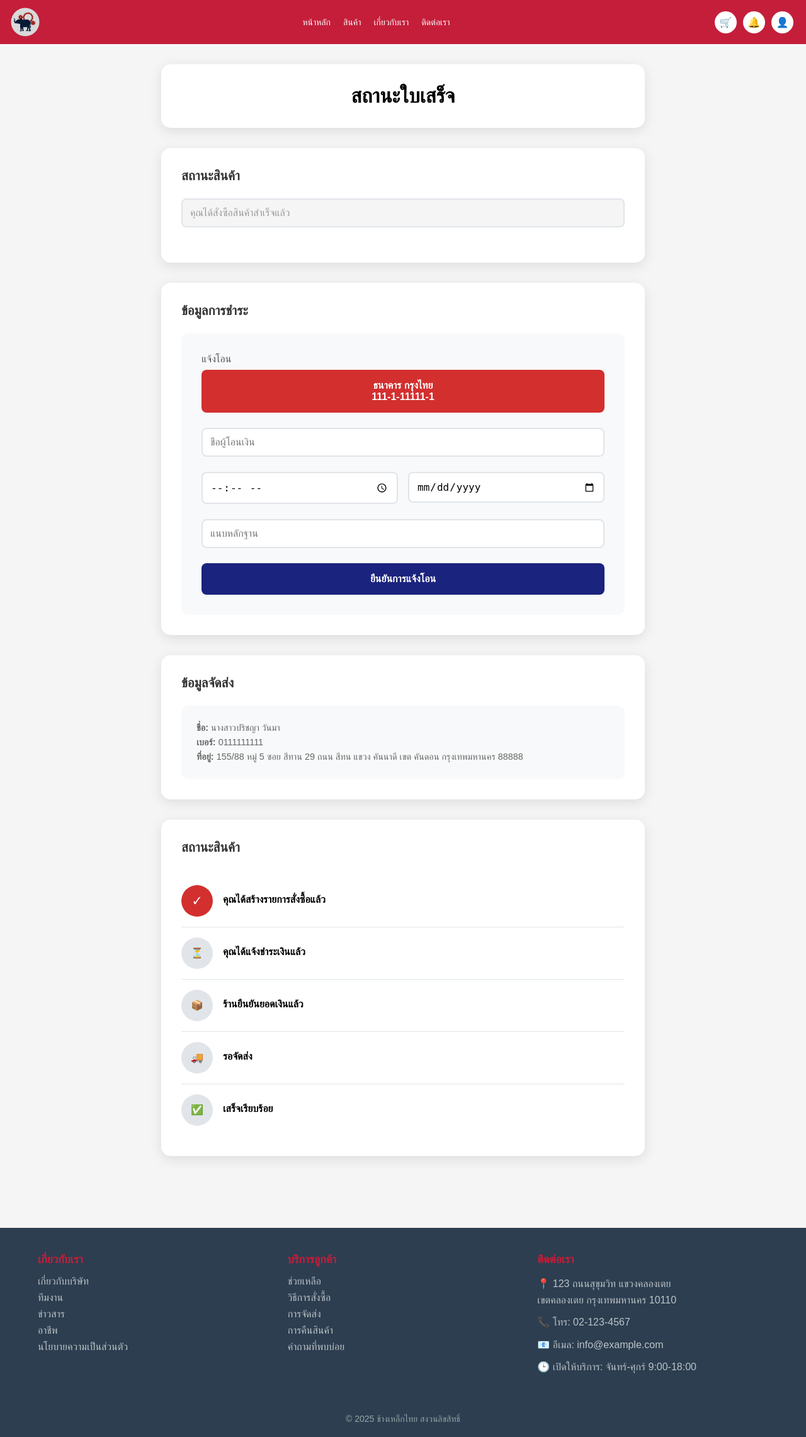
After one commit to KhunnKAI/Steel-Project-new-, a PHP site: page /bill.php in a window 1280 px wide. The commit adds this page. Shown: the whole page at 63% size. Run offline with PHP 8.4, Linux system fonts and the light colour scheme.

Commit message:
update payment , new bill

```diff
--- /dev/null
+++ b/bill.php
@@ -0,0 +1,445 @@
+<!DOCTYPE html>
+<html lang="th">
+<head>
+    <meta charset="UTF-8">
+    <meta name="viewport" content="width=device-width, initial-scale=1.0">
+    <title>สถานะในเสร็จ</title>
+    <link href="header.css" rel="stylesheet">
+    <link href="footer.css" rel="stylesheet">
+    <style>
+        * {
+            margin: 0;
+            padding: 0;
+            box-sizing: border-box;
+        }
+
+        body {
+            font-family: Arial, sans-serif;
+            background-color: #f5f5f5;
+        }
+
+        .github-icon {
+            width: 32px;
+            height: 32px;
+            background: white;
+            border-radius: 50%;
+            display: flex;
+            align-items: center;
+            justify-content: center;
+            color: #333;
+            font-weight: bold;
+        }
+
+        .admin-text {
+            font-size: 0.9rem;
+        }
+
+        .header-right {
+            display: flex;
+            align-items: center;
+            gap: 1rem;
+        }
+
+        .user-icons {
+            display: flex;
+            gap: 0.5rem;
+        }
+
+        .user-icon {
+            width: 32px;
+            height: 32px;
+            background: rgba(255,255,255,0.2);
+            border-radius: 50%;
+            display: flex;
+            align-items: center;
+            justify-content: center;
+            cursor: pointer;
+            transition: background 0.3s ease;
+        }
+
+        .user-icon:hover {
+            background: rgba(255,255,255,0.3);
+        }
+
+        .container {
+            max-width: 800px;
+            margin: 0 auto;
+            padding: 2rem 1rem;
+        }
+
+        .main-title {
+            background: white;
+            padding: 2rem;
+            border-radius: 15px;
+            text-align: center;
+            font-size: 2rem;
+            font-weight: bold;
+            margin-bottom: 2rem;
+            box-shadow: 0 5px 20px rgba(0,0,0,0.1);
+        }
+
+        .section {
+            background: white;
+            border-radius: 15px;
+            padding: 2rem;
+            margin-bottom: 2rem;
+            box-shadow: 0 5px 20px rgba(0,0,0,0.1);
+        }
+
+        .section-title {
+            font-size: 1.3rem;
+            font-weight: bold;
+            margin-bottom: 1.5rem;
+            color: #333;
+        }
+
+        .form-group {
+            margin-bottom: 1.5rem;
+        }
+
+        .form-label {
+            display: block;
+            margin-bottom: 0.5rem;
+            font-weight: 500;
+            color: #555;
+        }
+
+        .form-input {
+            width: 100%;
+            padding: 0.75rem;
+            border: 2px solid #e1e5e9;
+            border-radius: 8px;
+            font-size: 1rem;
+            transition: border-color 0.3s ease;
+        }
+
+        .form-input:focus {
+            outline: none;
+            border-color: #d32f2f;
+        }
+
+        .form-input:disabled {
+            background: #f5f5f5;
+            color: #999;
+        }
+
+        .payment-form {
+            background: #f8f9fa;
+            padding: 2rem;
+            border-radius: 12px;
+            margin-top: 1rem;
+        }
+
+        .bank-info {
+            background: #d32f2f;
+            color: white;
+            padding: 1rem;
+            border-radius: 8px;
+            text-align: center;
+            margin-bottom: 1.5rem;
+            font-weight: bold;
+        }
+
+        .form-row {
+            display: grid;
+            grid-template-columns: 1fr 1fr;
+            gap: 1rem;
+            margin-bottom: 1.5rem;
+        }
+
+        .submit-btn {
+            width: 100%;
+            background: #1a237e;
+            color: white;
+            border: none;
+            padding: 1rem;
+            border-radius: 8px;
+            font-size: 1rem;
+            font-weight: bold;
+            cursor: pointer;
+            transition: all 0.3s ease;
+        }
+
+        .submit-btn:hover {
+            background: #303f9f;
+            transform: translateY(-2px);
+            box-shadow: 0 5px 15px rgba(26, 35, 126, 0.3);
+        }
+
+        .address-section {
+            background: #f8f9fa;
+            padding: 1.5rem;
+            border-radius: 12px;
+            margin-top: 1rem;
+        }
+
+        .address-text {
+            font-size: 0.9rem;
+            line-height: 1.6;
+            color: #666;
+        }
+
+        .status-timeline {
+            margin-top: 2rem;
+        }
+
+        .timeline-item {
+            display: flex;
+            align-items: center;
+            gap: 1rem;
+            padding: 1rem 0;
+            border-bottom: 1px solid #e1e5e9;
+        }
+
+        .timeline-item:last-child {
+            border-bottom: none;
+        }
+
+        .timeline-icon {
+            width: 50px;
+            height: 50px;
+            background: #e1e5e9;
+            border-radius: 50%;
+            display: flex;
+            align-items: center;
+            justify-content: center;
+            flex-shrink: 0;
+        }
+
+        .timeline-icon.active {
+            background: #d32f2f;
+            color: white;
+        }
+
+        .timeline-content {
+            flex: 1;
+        }
+
+        .timeline-title {
+            font-weight: bold;
+            margin-bottom: 0.25rem;
+        }
+
+        @keyframes fadeInUp {
+            from {
+                opacity: 0;
+                transform: translateY(30px);
+            }
+            to {
+                opacity: 1;
+                transform: translateY(0);
+            }
+        }
+
+        .section {
+            animation: fadeInUp 0.6s ease;
+        }
+
+        .section:nth-child(2) { animation-delay: 0.1s; }
+        .section:nth-child(3) { animation-delay: 0.2s; }
+        .section:nth-child(4) { animation-delay: 0.3s; }
+        .section:nth-child(5) { animation-delay: 0.4s; }
+
+        @media (max-width: 768px) {
+            .form-row {
+                grid-template-columns: 1fr;
+            }
+
+            .container {
+                padding: 1rem;
+            }
+
+            .section {
+                padding: 1.5rem;
+            }
+        }
+    </style>
+</head>
+<body>
+    <!-- Header -->
+    <?php include("header.php");?>
+
+    <div class="container">
+        <div class="main-title">
+            สถานะใบเสร็จ
+        </div>
+
+        <div class="section">
+            <div class="section-title">สถานะสินค้า</div>
+            <div class="form-group">
+                <input type="text" class="form-input" value="คุณได้สั่งซื้อสินค้าสำเร็จแล้ว" disabled>
+            </div>
+        </div>
+
+        <div class="section">
+            <div class="section-title">ข้อมูลการชำระ</div>
+
+            <div class="payment-form">
+                <div class="form-label">แจ้งโอน</div>
+
+                <div class="bank-info">
+                    ธนาคาร กรุงไทย<br>
+                    111-1-11111-1
+                </div>
+
+                <div class="form-group">
+                    <input type="text" class="form-input" placeholder="ชื่อผู้โอนเงิน">
+                </div>
+
+                <div class="form-row">
+                    <div>
+                        <input type="time" class="form-input" placeholder="เวลาที่โอน">
+                    </div>
+                    <div>
+                        <input type="date" class="form-input" placeholder="วันที่โอน">
+                    </div>
+                </div>
+
+                <div class="form-group">
+                    <input type="text" class="form-input" placeholder="แนบหลักฐาน">
+                </div>
+
+                <button class="submit-btn">ยืนยันการแจ้งโอน</button>
+            </div>
+        </div>
+
+        <div class="section">
+            <div class="section-title">ข้อมูลจัดส่ง</div>
+
+            <div class="address-section">
+                <div class="address-text">
+                    <strong>ชื่อ:</strong> นางสาวปริชญา วันมา<br>
+                    <strong>เบอร์:</strong> 0111111111<br>
+                    <strong>ที่อยู่:</strong> 155/88 หมู่ 5 ซอย สีทาน 29 ถนน สีทน
+แขวง คันนาดี เขต คันดอน กรุงเทพมหานคร 88888<br>
+                </div>
+            </div>
+        </div>
+
+        <div class="section">
+            <div class="section-title">สถานะสินค้า</div>
+
+            <div class="status-timeline">
+                <div class="timeline-item">
+                    <div class="timeline-icon active">✓</div>
+                    <div class="timeline-content">
+                        <div class="timeline-title">คุณได้สร้างรายการสั่งซื้อแล้ว</div>
+                    </div>
+                </div>
+
+                <div class="timeline-item">
+                    <div class="timeline-icon">⏳</div>
+                    <div class="timeline-content">
+                        <div class="timeline-title">คุณได้แจ้งชำระเงินแล้ว</div>
+                    </div>
+                </div>
+
+                <div class="timeline-item">
+                    <div class="timeline-icon">📦</div>
+                    <div class="timeline-content">
+                        <div class="timeline-title">ร้านยืนยันยอดเงินแล้ว</div>
+                    </div>
+                </div>
+
+                <div class="timeline-item">
+                    <div class="timeline-icon">🚚</div>
+                    <div class="timeline-content">
+                        <div class="timeline-title">รอจัดส่ง</div>
+                    </div>
+                </div>
+
+                <div class="timeline-item">
+                    <div class="timeline-icon">✅</div>
+                    <div class="timeline-content">
+                        <div class="timeline-title">เสร็จเรียบร้อย</div>
+                    </div>
+                </div>
+            </div>
+        </div>
+    </div>
+
+    <!-- Footer -->
+    <?php include("footer.php");?>
+
+    <script>
+        // เพิ่มการทำงานของฟอร์ม
+        document.querySelector('.submit-btn').addEventListener('click', function() {
+            // ตรวจสอบการกรอกข้อมูล
+            const inputs = document.querySelectorAll('.payment-form input[type="text"]');
+            let allFilled = true;
+
+            inputs.forEach(input => {
+                if (input.value.trim() === '') {
+                    allFilled = false;
+                    input.style.borderColor = '#ff4444';
+                } else {
+                    input.style.borderColor = '#4caf50';
+                }
+            });
+
+            if (allFilled) {
+                // แสดงข้อความสำเร็จ
+                this.textContent = 'ยืนยันสำเร็จ!';
+                this.style.background = '#4caf50';
+
+                // อัพเดทสถานะ timeline
+                setTimeout(() => {
+                    const secondIcon = document.querySelectorAll('.timeline-icon')[1];
+                    secondIcon.classList.add('active');
+                    secondIcon.innerHTML = '✓';
+                }, 1000);
+
+                // รีเซ็ตปุ่มหลังจาก 3 วินาที
+                setTimeout(() => {
+                    this.textContent = 'ยืนยันการแจ้งโอน';
+                    this.style.background = '#1a237e';
+                }, 3000);
+            } else {
+                // แสดงข้อความแจ้งเตือน
+                this.textContent = 'กรุณากรอกข้อมูลให้ครบถ้วน';
+                this.style.background = '#ff4444';
+
+                setTimeout(() => {
+                    this.textContent = 'ยืนยันการแจ้งโอน';
+                    this.style.background = '#1a237e';
+                }, 2000);
+            }
+        });
+
+        // เพิ่มเอฟเฟกต์ focus สำหรับ input
+        document.querySelectorAll('.form-input').forEach(input => {
+            input.addEventListener('focus', function() {
+                this.style.borderColor = '#667eea';
+                this.style.boxShadow = '0 0 0 3px rgba(102, 126, 234, 0.1)';
+            });
+
+            input.addEventListener('blur', function() {
+                this.style.borderColor = '#e1e5e9';
+                this.style.boxShadow = 'none';
+            });
+        });
+
+        // Animation เมื่อโหลดหน้า
+        document.addEventListener('DOMContentLoaded', function() {
+            const sections = document.querySelectorAll('.section');
+            sections.forEach((section, index) => {
+                section.style.animationDelay = `${index * 0.1}s`;
+            });
+        });
+
+        // เพิ่มเอฟเฟกต์ hover สำหรับ timeline items
+        document.querySelectorAll('.timeline-item').forEach(item => {
+            item.addEventListener('mouseenter', function() {
+                this.style.backgroundColor = '#f8f9fa';
+                this.style.transform = 'translateX(10px)';
+                this.style.transition = 'all 0.3s ease';
+            });
+
+            item.addEventListener('mouseleave', function() {
+                this.style.backgroundColor = 'transparent';
+                this.style.transform = 'translateX(0)';
+            });
+        });
+    </script>
+</body>
+</html>
```
Also changed, not shown: payment.php (+110 -49 lines), image/qr.jpg (added).
